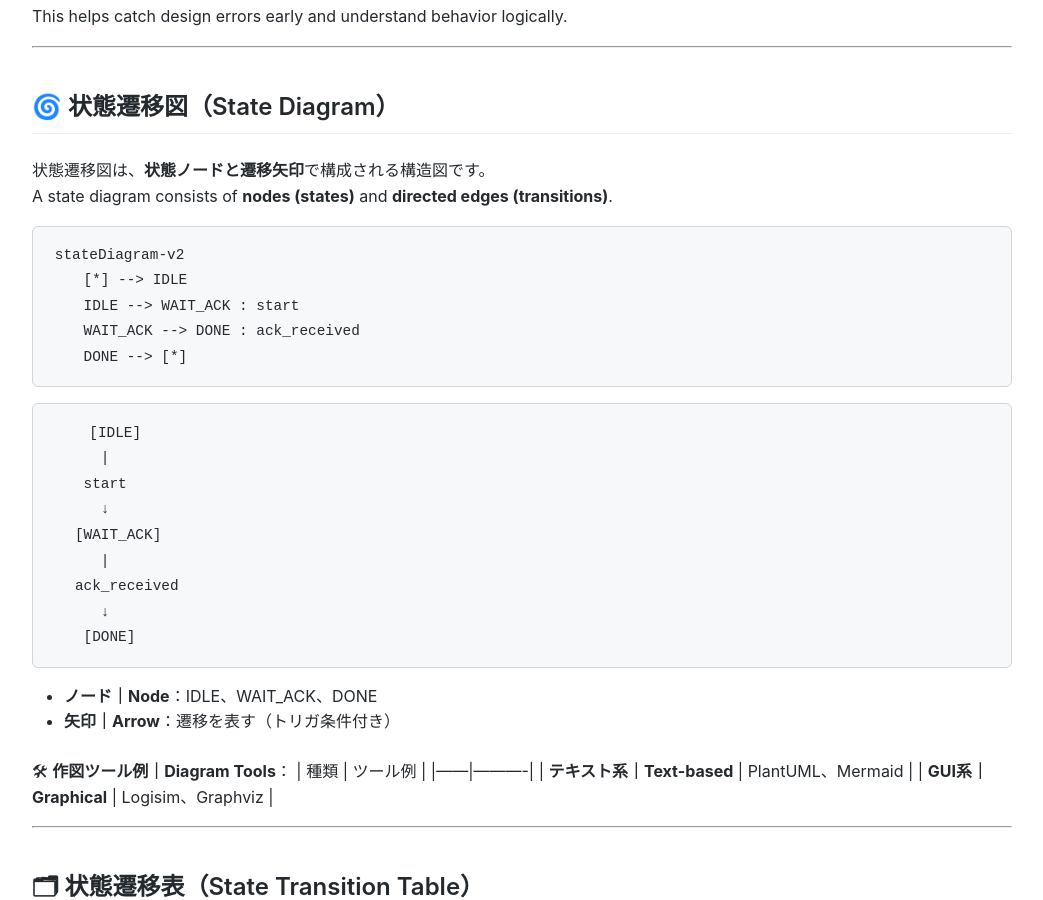
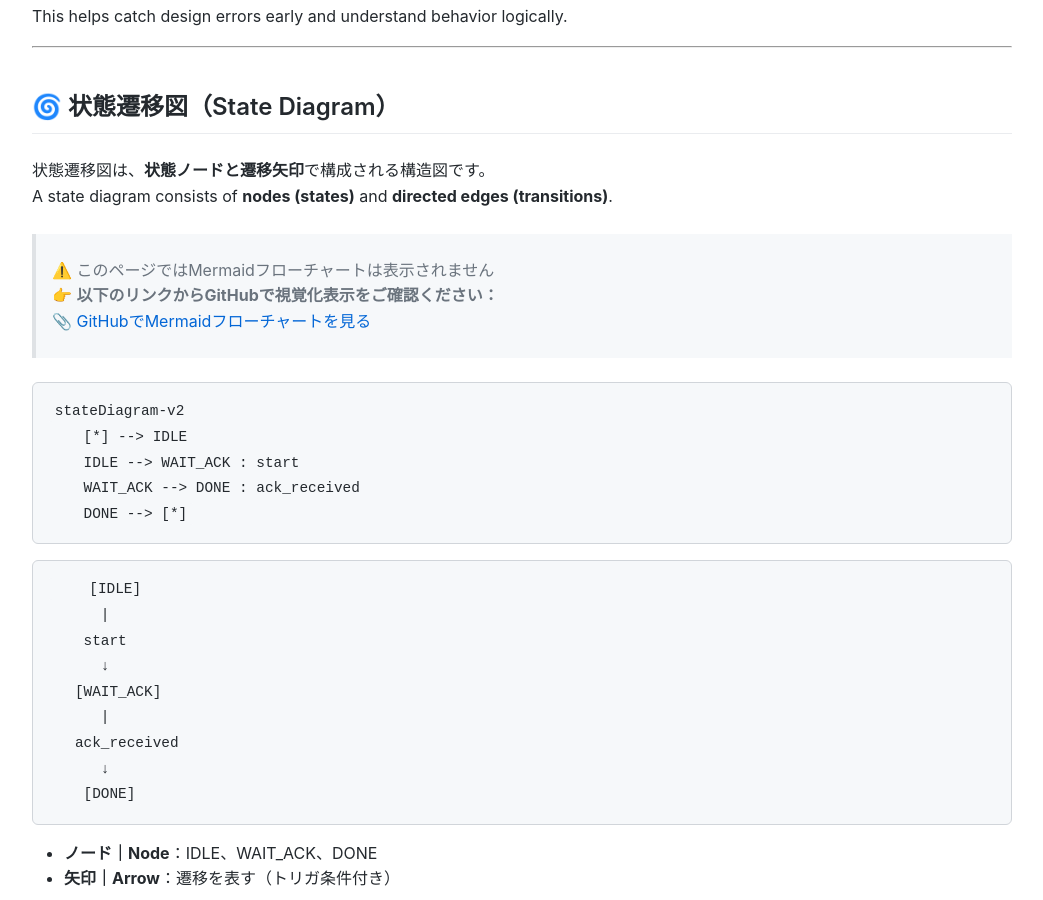
Before and after one commit to Samizo-AITL/Edusemi-v4x, a Jekyll site: the page built from d_chapter8_fsm_design_basics/fsm_state_transition.md, in a window 1280 px wide and 900 px high, scrolled down 369 px. Shown: the whole window, without its empty margins (118-1161 px from the left). Built offline with Jekyll 4.4.1, drawn with Linux system fonts in a browser that asks for light colours.

Commit message:
Update fsm_state_transition.md

````diff
--- a/d_chapter8_fsm_design_basics/fsm_state_transition.md
+++ b/d_chapter8_fsm_design_basics/fsm_state_transition.md
@@ -23,6 +23,10 @@
 
 状態遷移図は、**状態ノードと遷移矢印**で構成される構造図です。
 A state diagram consists of **nodes (states)** and **directed edges (transitions)**.
+
+> ⚠️ このページではMermaidフローチャートは表示されません
+> 👉 **以下のリンクからGitHubで視覚化表示をご確認ください：**
+> [📎 GitHubでMermaidフローチャートを見る](https://github.com/Samizo-AITL/Edusemi-v4x/blob/main/f_chapter3_socsystem/docs/3_1_aitl_architecture.md)
 
 ```mermaid
 stateDiagram-v2
````
